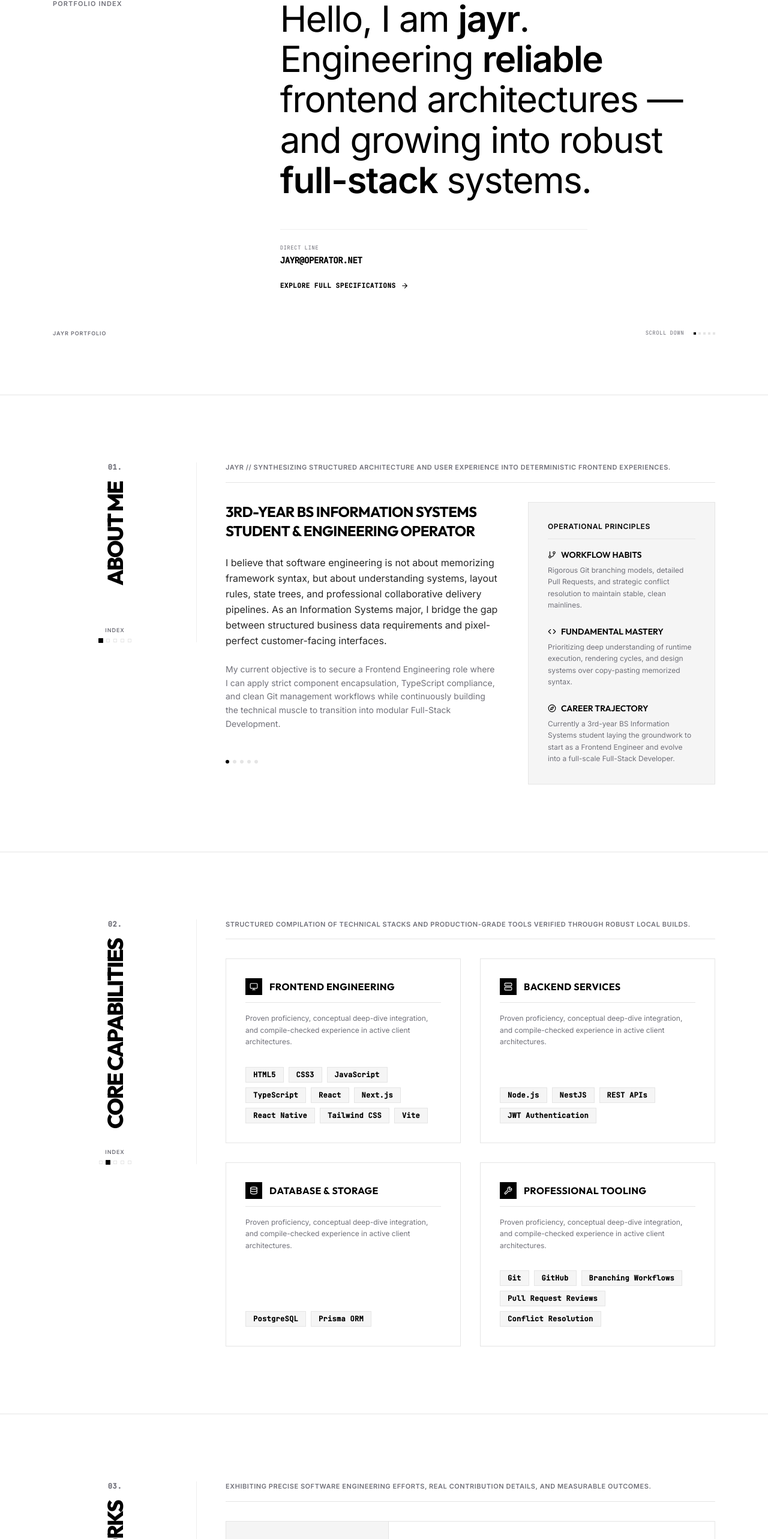
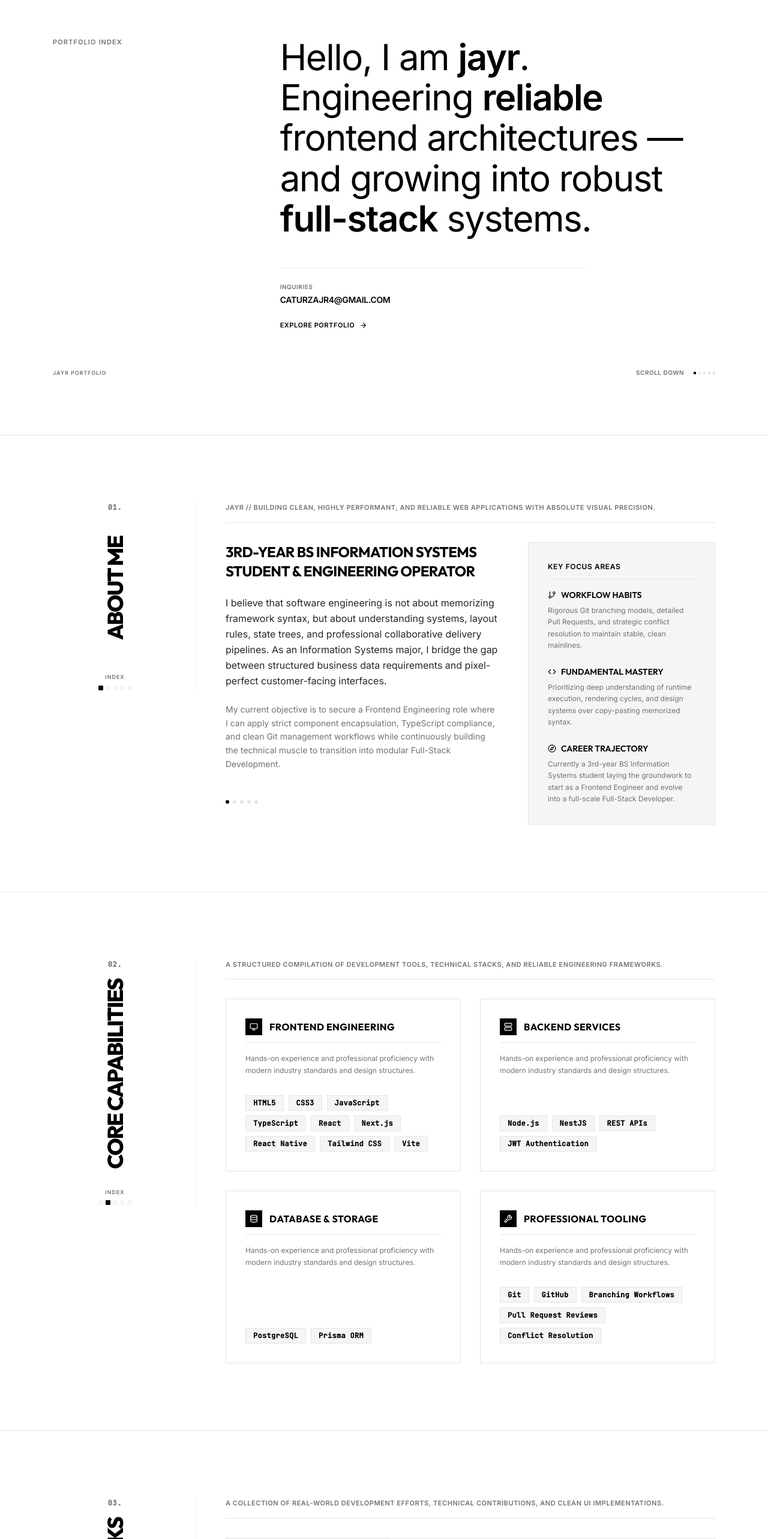
Before and after one commit to caturzaportfolio/my-portfolio, a React (Vite) app: page / in a window 1280 px wide. Shown: the part 186-2752 px from the top of the page at 60% size. Built offline with nearby package versions, Linux system fonts and the light colour scheme.

Commit message:
refactor: update personal branding and UI styles
- Update email address, branding name, and copy across components
- Transition typography from mono to sans-serif for UI labels
- Improve section styling and global overflow management

```diff
--- a/src/App.tsx
+++ b/src/App.tsx
@@ -94,7 +94,7 @@ export default function App() {
 
           {/* Minimal Footer */}
           <Footer
-            email="jayr@operator.net"
+            email="caturzajr4@gmail.com"
             onBackToTop={scrollToTop}
           />
         </div>
--- a/src/components/Footer.tsx
+++ b/src/components/Footer.tsx
@@ -8,7 +8,7 @@ export interface FooterProps {
 }
 
 export default function Footer({
-  email = "jayr@operator.net",
+  email = "caturzajr4@gmail.com",
   github = "https://github.com",
   linkedin = "https://linkedin.com",
   onBackToTop,
@@ -36,7 +36,7 @@ export default function Footer({
 
         {/* Contact Links & Return Button */}
         <div className="flex flex-col sm:flex-row sm:items-center gap-6 sm:gap-10">
-          <div className="flex flex-col sm:flex-row gap-4 sm:gap-6 font-mono text-xs">
+          <div className="flex flex-col sm:flex-row gap-4 sm:gap-6 font-sans font-bold tracking-wider text-[11px]">
             <a
               href={`mailto:${email}`}
               className="flex items-center gap-1.5 text-slate-gray hover:text-ink-black transition-colors"
--- a/src/components/Navbar.tsx
+++ b/src/components/Navbar.tsx
@@ -14,7 +14,7 @@ export interface NavbarProps {
 }
 
 export default function Navbar({
-  logo = "Jayr",
+  logo = "Felicito",
   links = [
     { label: "About", href: "#about" },
     { label: "Skills", href: "#skills" },
@@ -94,7 +94,7 @@ export default function Navbar({
                     type="text"
                     value={searchQuery}
                     onChange={(e) => setSearchQuery(e.target.value)}
-                    placeholder="Search spec..."
+                    placeholder="Search..."
                     autoFocus
                     className="w-28 sm:w-36 bg-off-white border border-light-gray px-2 py-1 text-xs font-mono text-ink-black focus:outline-none focus:border-ink-black rounded-none"
                     id="nav-search-input"
--- a/src/components/ProjectCard.tsx
+++ b/src/components/ProjectCard.tsx
@@ -37,7 +37,7 @@ export default function ProjectCard({
         <div className="space-y-4">
           {/* Header & Badges */}
           <div className="space-y-1">
-            <span className="font-mono text-[9px] tracking-widest text-slate-gray uppercase">Project Specification</span>
+            <span className="font-sans text-[10px] font-bold tracking-wider text-slate-gray uppercase">Featured Project</span>
             <h3 className="font-display font-extrabold text-2xl text-ink-black tracking-tight uppercase leading-none">
               {title}
             </h3>
@@ -50,11 +50,11 @@ export default function ProjectCard({
           {/* Key sections for contribution and outcome */}
           <div className="grid grid-cols-1 sm:grid-cols-2 gap-4 pt-2 border-t border-light-gray/60">
             <div>
-              <span className="font-mono text-[9px] text-slate-gray uppercase block font-bold tracking-wider">My Contribution</span>
+              <span className="font-sans text-[10px] font-bold text-slate-gray uppercase block tracking-wider">My Contribution</span>
               <p className="text-xs text-charcoal mt-1 leading-relaxed font-sans">{contribution}</p>
             </div>
             <div>
-              <span className="font-mono text-[9px] text-slate-gray uppercase block font-bold tracking-wider">Project Outcome</span>
+              <span className="font-sans text-[10px] font-bold text-slate-gray uppercase block tracking-wider">Project Outcome</span>
               <p className="text-xs text-charcoal mt-1 leading-relaxed font-sans">{outcome}</p>
             </div>
           </div>
--- a/src/components/SectionWrapper.tsx
+++ b/src/components/SectionWrapper.tsx
@@ -43,7 +43,7 @@ export default function SectionWrapper({
               {/* Vertical Text Label */}
               <h2
                 style={{ writingMode: 'vertical-rl' }}
-                className="font-display font-black text-3xl lg:text-4xl tracking-tighter text-ink-black uppercase rotate-180 my-4 text-center"
+                className="font-display font-black text-3xl lg:text-4xl tracking-tighter text-ink-black uppercase rotate-180 my-4 text-center whitespace-nowrap min-h-[220px] flex items-center justify-center"
               >
                 {name}
               </h2>
--- a/src/index.css
+++ b/src/index.css
@@ -36,6 +36,17 @@
 html {
   scroll-behavior: smooth;
   scroll-padding-top: 4rem;
+  width: 100%;
+  margin: 0;
+  padding: 0;
+  overflow-x: hidden;
+}
+
+body {
+  width: 100%;
+  margin: 0;
+  padding: 0;
+  overflow-x: hidden;
 }
 
 @utility animate-fade-in {
--- a/src/sections/About.tsx
+++ b/src/sections/About.tsx
@@ -24,7 +24,7 @@ export default function About() {
     <SectionWrapper
       id="about"
       title="01. About Me"
-      subtitle="Jayr // Synthesizing structured architecture and user experience into deterministic frontend experiences."
+      subtitle="Jayr // Building clean, highly performant, and reliable web applications with absolute visual precision."
       sectionIndex={1}
     >
       <div className="grid grid-cols-1 md:grid-cols-12 gap-12 items-start" id="about-content-grid">
@@ -59,7 +59,7 @@ export default function About() {
         <div className="md:col-span-5 space-y-6 bg-off-white border border-light-gray p-6 md:p-8">
           <div className="flex items-center gap-2 border-b border-light-gray pb-3 mb-4">
             <span className="font-sans text-xs font-bold text-ink-black uppercase tracking-wider">
-              Operational Principles
+              Key Focus Areas
             </span>
           </div>
 
--- a/src/sections/Contact.tsx
+++ b/src/sections/Contact.tsx
@@ -41,7 +41,7 @@ export default function Contact() {
       setEmail("");
       setMessage("");
     } catch (err: any) {
-      setError(err.message || "Failed to establish database transmission connection.");
+      setError(err.message || "Failed to send message. Please try again.");
     } finally {
       setLoading(false);
     }
@@ -71,13 +71,13 @@ export default function Contact() {
 
           <div className="space-y-3 pt-4 border-t border-light-gray/60">
             <a
-              href="mailto:jayr@operator.net"
-              className="flex items-center justify-between p-3 bg-off-white border border-light-gray hover:border-ink-black hover:bg-pure-white transition-all text-xs font-mono font-bold text-ink-black uppercase"
+              href="mailto:caturzajr4@gmail.com"
+              className="flex items-center justify-between p-3 bg-off-white border border-light-gray hover:border-ink-black hover:bg-pure-white transition-all text-xs font-sans font-bold text-ink-black uppercase tracking-wider"
               id="contact-email-action"
             >
               <span className="flex items-center gap-2">
                 <Mail size={14} />
-                <span>jayr@operator.net</span>
+                <span>caturzajr4@gmail.com</span>
               </span>
               <ArrowUpRight size={14} />
             </a>
@@ -86,7 +86,7 @@ export default function Contact() {
               href="https://github.com"
               target="_blank"
               rel="noreferrer"
-              className="flex items-center justify-between p-3 bg-off-white border border-light-gray hover:border-ink-black hover:bg-pure-white transition-all text-xs font-mono font-bold text-ink-black uppercase"
+              className="flex items-center justify-between p-3 bg-off-white border border-light-gray hover:border-ink-black hover:bg-pure-white transition-all text-xs font-sans font-bold text-ink-black uppercase tracking-wider"
               id="contact-github-action"
             >
               <span className="flex items-center gap-2">
@@ -100,7 +100,7 @@ export default function Contact() {
               href="https://linkedin.com"
               target="_blank"
               rel="noreferrer"
-              className="flex items-center justify-between p-3 bg-off-white border border-light-gray hover:border-ink-black hover:bg-pure-white transition-all text-xs font-mono font-bold text-ink-black uppercase"
+              className="flex items-center justify-between p-3 bg-off-white border border-light-gray hover:border-ink-black hover:bg-pure-white transition-all text-xs font-sans font-bold text-ink-black uppercase tracking-wider"
               id="contact-linkedin-action"
             >
               <span className="flex items-center gap-2">
@@ -122,7 +122,7 @@ export default function Contact() {
 
               <div className="space-y-2 max-w-md">
                 <h4 className="font-display font-black text-lg text-ink-black uppercase tracking-tight">
-                  Transmission Complete
+                  Message Sent
                 </h4>
                 <p className="font-sans text-xs text-slate-gray leading-relaxed">
                   {responseMsg}
@@ -144,7 +144,7 @@ export default function Contact() {
                 <div className="p-3 bg-off-white border border-light-gray text-ink-black flex items-start gap-3 animate-fade-in">
                   <AlertTriangle size={16} className="text-ink-black flex-shrink-0 mt-0.5" />
                   <div className="space-y-0.5">
-                    <span className="font-sans text-[10px] font-bold uppercase block text-slate-gray">Transmission Error</span>
+                    <span className="font-sans text-[10px] font-bold uppercase block text-slate-gray">Failed to Send</span>
                     <p className="font-sans text-xs">{error}</p>
                   </div>
                 </div>
@@ -214,11 +214,11 @@ export default function Contact() {
                 {loading ? (
                   <>
                     <Loader2 size={14} className="animate-spin" />
-                    <span>Transmitting Data...</span>
+                    <span>Sending message...</span>
                   </>
                 ) : (
                   <>
-                    <span>Transmit Message</span>
+                    <span>Send Message</span>
                     <ArrowUpRight size={14} />
                   </>
                 )}
--- a/src/sections/Hero.tsx
+++ b/src/sections/Hero.tsx
@@ -17,7 +17,7 @@ export default function Hero() {
       <div className="hidden md:block h-6" />
 
       {/* Main Asymmetric Grid */}
-      <div className="w-full max-w-6xl mx-auto px-6 grid grid-cols-1 md:grid-cols-12 gap-12 md:gap-8 items-start">
+      <div className="w-full max-w-6xl mx-auto px-6 grid grid-cols-1 md:grid-cols-12 gap-12 md:gap-8 items-start pt-16">
         {/* Left Column: Generous Whitespace / Tiny System Index */}
         <div className="md:col-span-4 space-y-2 select-none">
           <div className="font-sans text-[11px] font-bold text-slate-gray uppercase tracking-widest">
@@ -39,21 +39,21 @@ export default function Hero() {
           {/* Understated Contact / Info */}
           <div className="pt-6 border-t border-light-gray/60 max-w-lg space-y-6">
             <div className="space-y-1">
-              <span className="font-mono text-[9px] text-slate-gray uppercase tracking-wider block">Direct Line</span>
+              <span className="font-sans text-[10px] font-bold text-slate-gray uppercase tracking-wider block">Inquiries</span>
               <a
-                href="mailto:jayr@operator.net"
-                className="font-mono text-sm font-bold text-ink-black hover:opacity-70 transition-opacity uppercase tracking-tight block"
+                href="mailto:caturzajr4@gmail.com"
+                className="font-sans text-sm font-bold text-ink-black hover:opacity-70 transition-opacity uppercase tracking-tight block"
               >
-                jayr@operator.net
+                caturzajr4@gmail.com
               </a>
             </div>
 
             {/* Micro-Action */}
             <button
               onClick={handleScrollToAbout}
-              className="group flex items-center gap-2 font-mono text-[11px] font-bold text-ink-black uppercase tracking-wider hover:opacity-75 transition-all cursor-pointer"
+              className="group flex items-center gap-2 font-sans text-[11px] font-bold text-ink-black uppercase tracking-wider hover:opacity-75 transition-all cursor-pointer"
             >
-              <span>Explore full specifications</span>
+              <span>Explore Portfolio</span>
               <ArrowRight size={13} className="transition-transform group-hover:translate-x-1" />
             </button>
           </div>
@@ -68,7 +68,7 @@ export default function Hero() {
 
         {/* Minimal indicator */}
         <div className="flex items-center gap-4">
-          <span className="font-mono text-[9px] uppercase tracking-wider">Scroll Down</span>
+          <span className="font-sans text-[10px] font-bold uppercase tracking-wider">Scroll Down</span>
           <div className="flex items-center gap-1">
             {[1, 2, 3, 4, 5].map((i) => (
               <span
--- a/src/sections/Projects.tsx
+++ b/src/sections/Projects.tsx
@@ -15,23 +15,23 @@ export default function Projects() {
           <Landmark size={32} className="mx-auto text-ink-black animate-pulse" />
           <div className="text-sm font-bold tracking-tight text-ink-black uppercase">Talibon LGU Portal</div>
           <span className="text-[9px] font-semibold text-slate-gray uppercase bg-light-gray/60 px-2 py-0.5 border border-light-gray">
-            Compliance Active
+            Municipal Portal
           </span>
         </div>
       ),
     },
     {
       title: "Upcoming Project (Placeholder)",
-      description: "Reserved space for upcoming full-stack systems engineering implementations. Built with standard modular layouts to enable clean configuration overrides when new specifications are registered.",
+      description: "Reserved space for future web applications and full-stack systems. Built with clean, maintainable architecture for seamless scalability.",
       tags: ["TypeScript", "NestJS", "PostgreSQL", "Next.js"],
-      contribution: "Pending next-level pipeline requirements. Full contribution matrix, database schema definitions, and automated testing setups will be established at initial project genesis.",
-      outcome: "Engineered with strict types and predictable outcomes to sustain continuous deployment standards.",
+      contribution: "Planned integrations will include modern relational databases, strict TypeScript validation, and comprehensive automated test suites.",
+      outcome: "Designed for seamless user experiences with solid architecture and stable performance.",
       screenshotSlot: (
         <div className="text-center font-sans space-y-2 p-4">
           <Sparkles size={32} className="mx-auto text-ink-black/40" />
           <div className="text-sm font-bold tracking-tight text-ink-black/40 uppercase">Reserved Slot</div>
           <span className="text-[9px] font-semibold text-slate-gray uppercase bg-light-gray/60 px-2 py-0.5 border border-light-gray">
-            Awaiting Spec
+            Upcoming
           </span>
         </div>
       ),
@@ -42,7 +42,7 @@ export default function Projects() {
     <SectionWrapper
       id="projects"
       title="03. Selected Works"
-      subtitle="Exhibiting precise software engineering efforts, real contribution details, and measurable outcomes."
+      subtitle="A collection of real-world development efforts, technical contributions, and clean UI implementations."
       sectionIndex={3}
     >
       <div className="space-y-12" id="projects-grid-container">
--- a/src/sections/Reliability.tsx
+++ b/src/sections/Reliability.tsx
@@ -6,13 +6,13 @@ export default function Reliability() {
     {
       icon: GitPullRequest,
       title: "Structured Git Workflow",
-      subtitle: "Deterministic Version Control",
+      subtitle: "Stable Version Control",
       description: "Strict isolation of features inside distinct branches, rigorous peer reviews, comprehensive pull request write-ups, and programmatic conflict resolution.",
     },
     {
       icon: FileCode2,
       title: "Maintainable Codebases",
-      subtitle: "Sustained Structural Integrity",
+      subtitle: "Clean & Modular Layouts",
       description: "Writing self-documenting code, enforcing modular file separation, strict typing models, and prioritizing readable systems layout over clever shortcuts.",
     },
     {
@@ -33,7 +33,7 @@ export default function Reliability() {
     <SectionWrapper
       id="reliability"
       title="04. Engineering Discipline"
-      subtitle="Sustaining system uptime and code readability through strict, industry-proven software development workflows."
+      subtitle="Focusing on maintainability, readability, and structured processes throughout every stage of development."
       sectionIndex={4}
     >
       <div className="grid grid-cols-1 md:grid-cols-2 gap-8" id="reliability-practices-grid">
--- a/src/sections/Skills.tsx
+++ b/src/sections/Skills.tsx
@@ -30,7 +30,7 @@ export default function Skills() {
     <SectionWrapper
       id="skills"
       title="02. Core Capabilities"
-      subtitle="Structured compilation of technical stacks and production-grade tools verified through robust local builds."
+      subtitle="A structured compilation of development tools, technical stacks, and reliable engineering frameworks."
       sectionIndex={2}
     >
       <div className="grid grid-cols-1 md:grid-cols-2 gap-8" id="skills-grid-container">
@@ -54,7 +54,7 @@ export default function Skills() {
                 </div>
 
                 <p className="font-sans text-xs text-slate-gray leading-relaxed">
-                  Proven proficiency, conceptual deep-dive integration, and compile-checked experience in active client architectures.
+                  Hands-on experience and professional proficiency with modern industry standards and design structures.
                 </p>
               </div>
 
```
